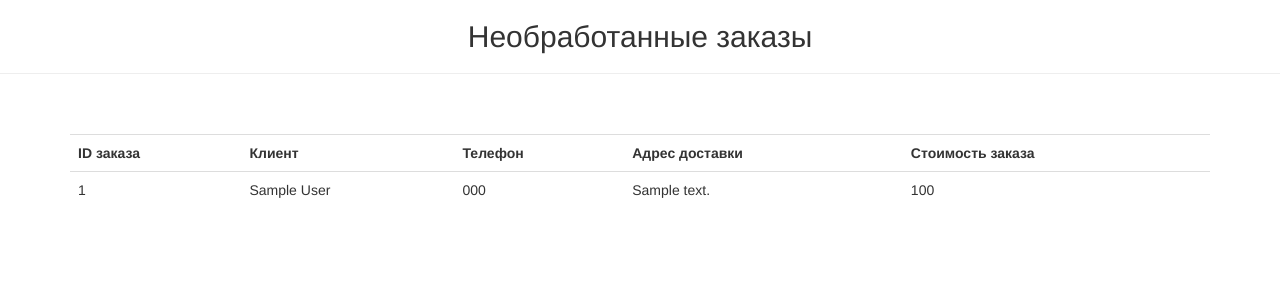
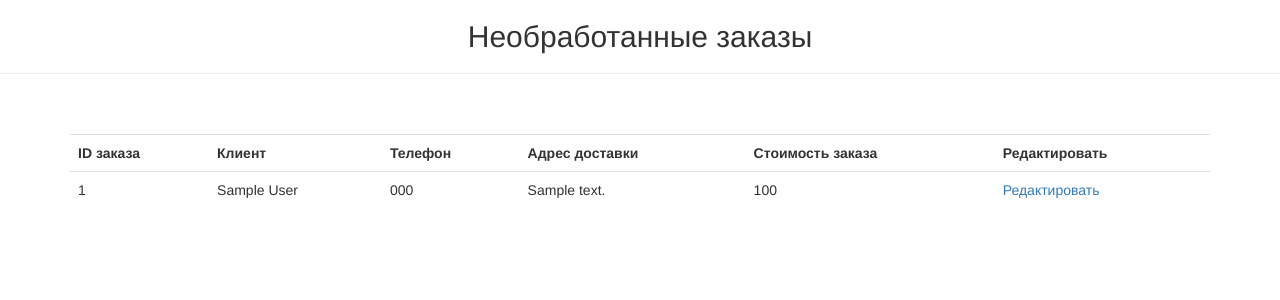
Before and after one commit to skislyakow/star-burger, a Django app: page /manager/orders/ in a window 1280 px wide. Shown: the part 52-352 px from the top of the page. Run offline with Django 3.2, Linux system fonts and the light colour scheme; a user stored in the database is signed in; tables that the repository leaves empty hold one stand-in row (values such as "Sample post"); parts of the project's set-up code (start-up, migrations or seed data) failed here and were passed over; some libraries are stand-ins or nearby versions.

Commit message:
Add admin edit links to manager orders page

```diff
--- a/restaurateur/templates/order_items.html
+++ b/restaurateur/templates/order_items.html
@@ -18,6 +18,7 @@
       <th>Телефон</th>
       <th>Адрес доставки</th>
       <th>Стоимость заказа</th>
+      <th>Редактировать</th>
     </tr>
 
     {% for item in order_items %}
@@ -27,6 +28,7 @@
         <td>{{ item.phonenumber }}</td>
         <td>{{ item.address }}</td>
         <td>{{ item.total_cost }}</td>
+        <td><a href="{% url "admin:foodcartapp_order_change" object_id=item.id %}">Редактировать</a></td>
       </tr>
     {% endfor %}
    </table>
```
